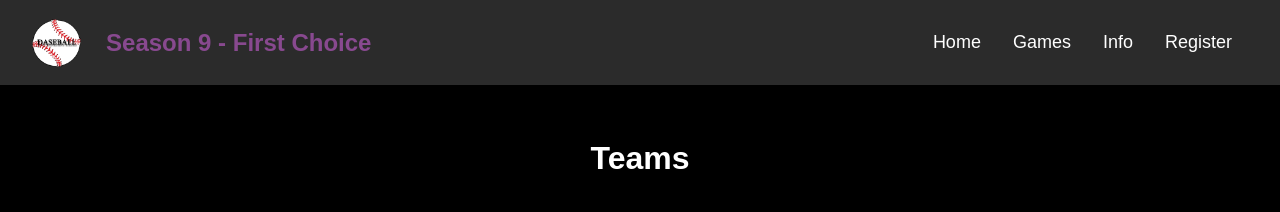
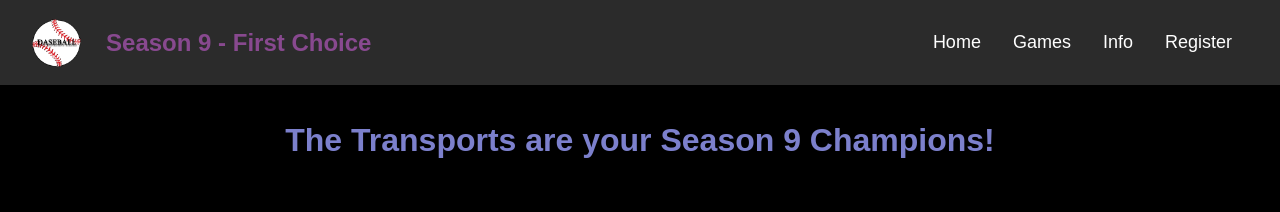
Before and after one commit to KetUnderscore/daseballreactfwontend, a React (Create React App) app: page /teams in a window 1280 px wide. Shown: the top 212 px of the page. Built offline with nearby package versions, Linux system fonts and the light colour scheme; no server answers.

Commit message:
trains won

```diff
--- a/src/pages/Teams.js
+++ b/src/pages/Teams.js
@@ -49,7 +49,8 @@ function Teams() {
     const Teams = () => {
         return (
             <div className='player'>
-                {/* <h1 style={{color:'#fcc603'}}>The Boston Bee Boys are your Season 7 Champions!</h1> */}
+                {/* <h1 style={{color:'#fcc603'}}>The Boston Bee Boys are your Season 9 Champions!</h1> */}
+                <h1 style={{color:'#7c80cc'}}>The Transports are your Season 9 Champions!</h1>
                 <br/>
                 <h1>Teams</h1>
                 <div className="divisions">
```
